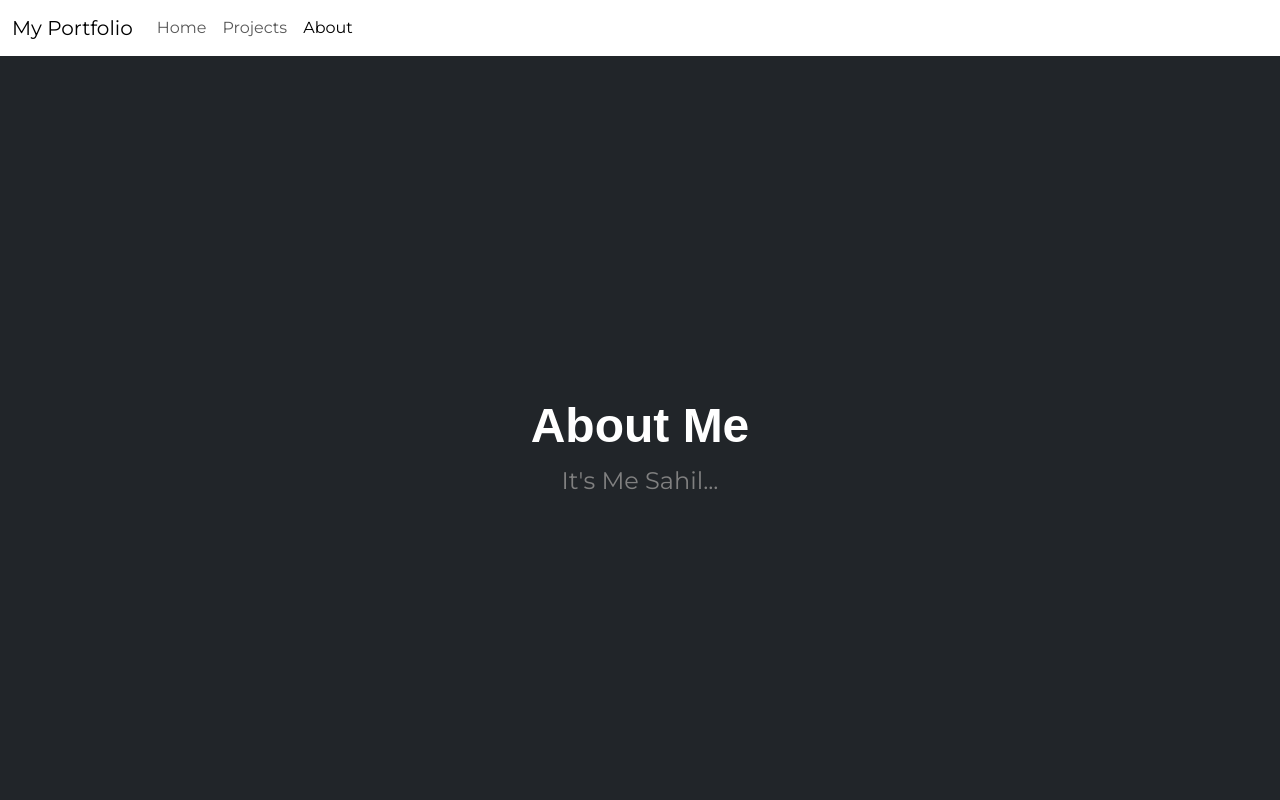
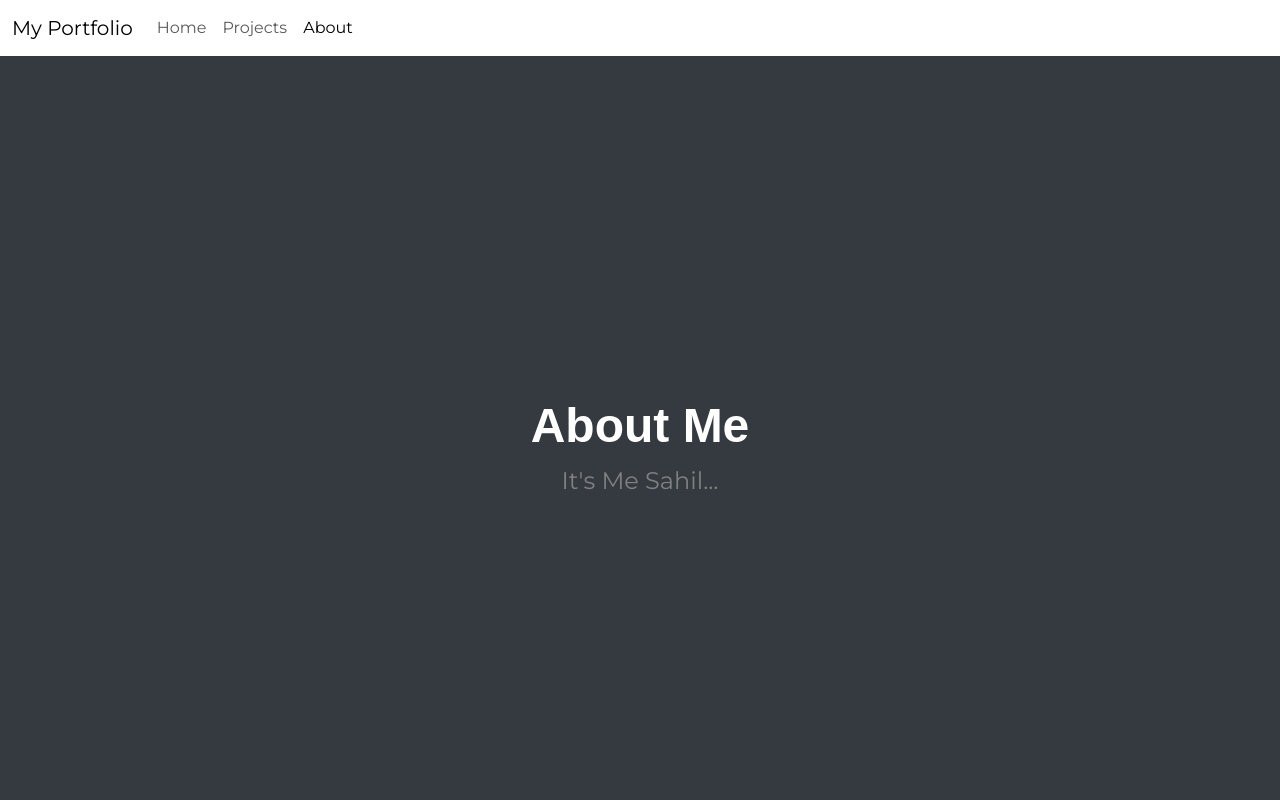
Before and after one commit to Sahil4883/react-portfolio, a React (Vite) app: page /about in a window 1280 px wide. Shown: the top 800 px of the page. Built offline with nearby package versions, Linux system fonts and the light colour scheme.

Commit message:
header update

```diff
--- a/src/components/Header.jsx
+++ b/src/components/Header.jsx
@@ -1,36 +1,32 @@
-import React from "react";
+import styled from "styled-components";
 
-const Header = (props) => {
+const HeaderWrapper = styled.div`
+  height: 100vh;
+  display: flex;
+  justify-content: center;
+  align-items: center;
+  text-align: center;
+  background-color: #343a40; /* dark background */
+`;
+
+const Title = styled.h1`
+  color: white;
+  font-size: 3rem;
+`;
+
+const Subtitle = styled.p`
+  font-size: 1.5rem;
+  color: gray;
+`;
+
+const Header = ({ title, subtitle }) => {
   return (
-    <div
-      style={{
-        height: "100vh",
-        display: "flex",
-        justifyContent: "center",
-        alignItems: "center",
-        textAlign: "center",
-      }}
-      className="bg-dark"
-    >
+    <HeaderWrapper>
       <div className="container">
-        <h1
-          style={{
-            color: "white",
-            fontSize: "3rem",
-          }}
-        >
-          {props.title}
-        </h1>
-        <p
-          style={{
-            fontSize: "1.5rem",
-            color: "gray",
-          }}
-        >
-          {props.subtitle}
-        </p>
+        <Title>{title}</Title>
+        <Subtitle>{subtitle}</Subtitle>
       </div>
-    </div>
+    </HeaderWrapper>
   );
 };
 
```
